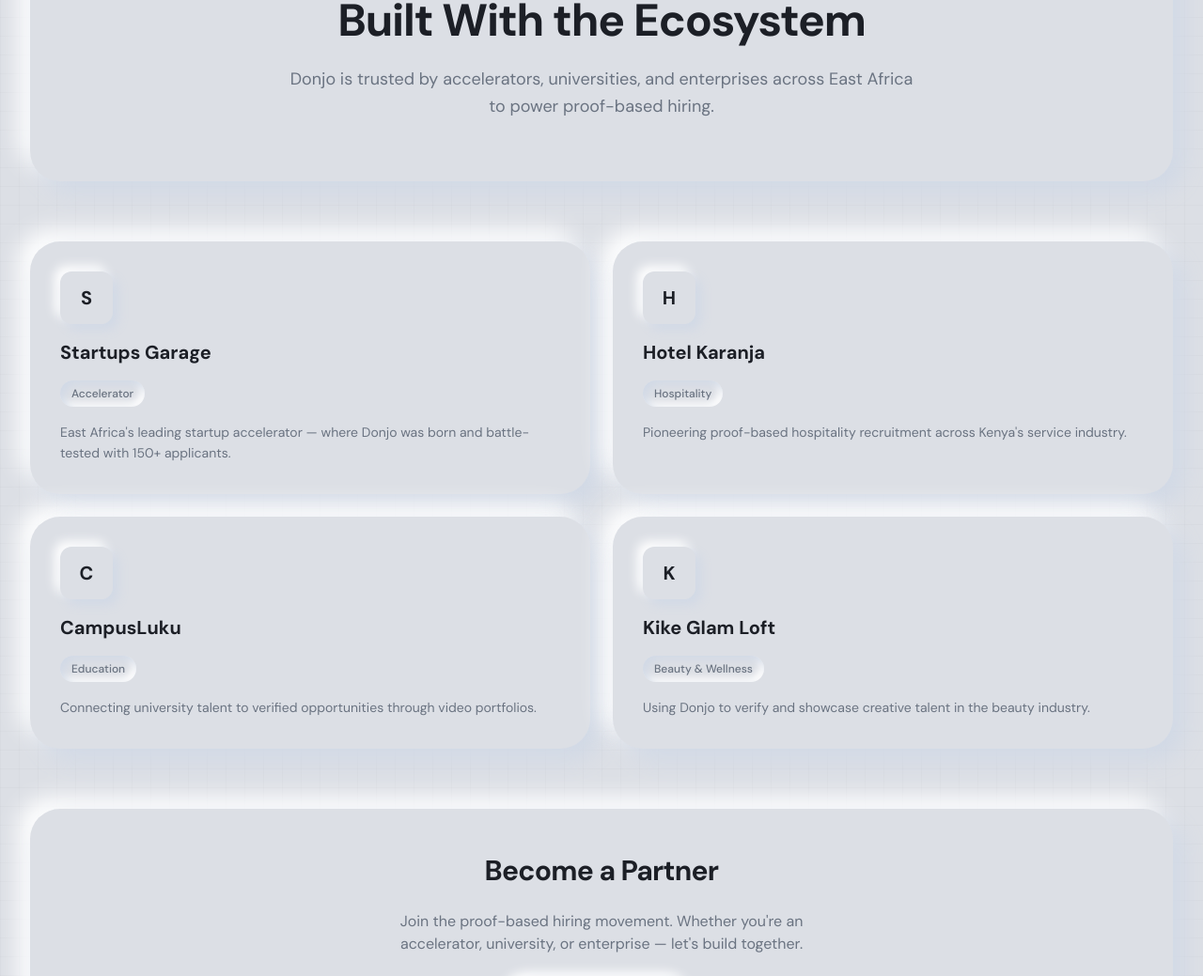
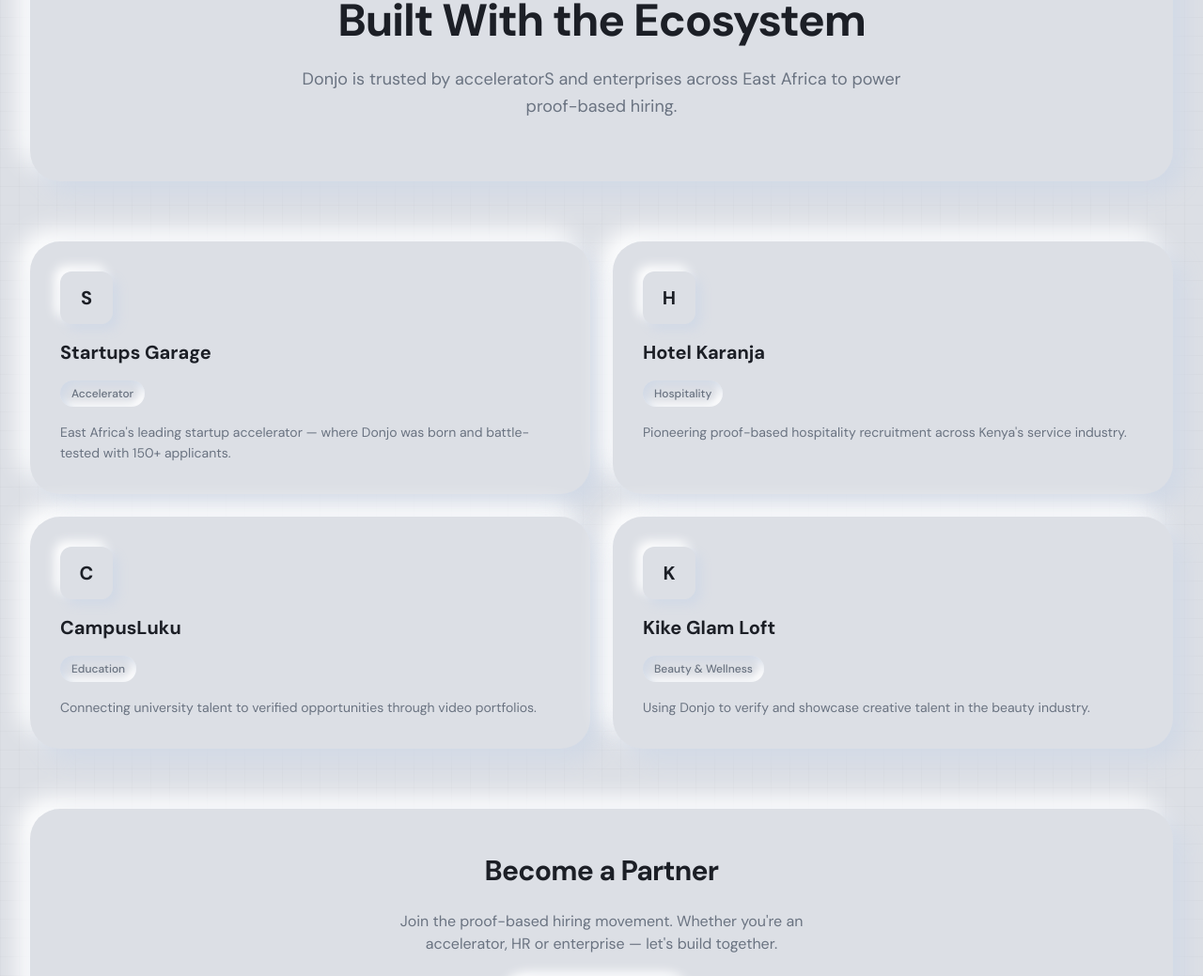
Before and after one commit to makamu-okinyi/donjoafrica.com, a React (Vite) app: page /partners in a window 1280 px wide. Shown: the part 222-1261 px from the top of the page at 94% size. Built offline with nearby package versions, Linux system fonts and the light colour scheme; the HTML template or start-up script is replaced by a standard one.

Commit message:
Correct typos in Partners.tsx content

```diff
--- a/src/pages/Partners.tsx
+++ b/src/pages/Partners.tsx
@@ -16,7 +16,7 @@ const Partners = () => {
           Built With the Ecosystem
         </h1>
         <p className="text-lg text-muted-foreground max-w-2xl mx-auto leading-relaxed">
-          Donjo is trusted by accelerators, universities, and enterprises across East Africa to power proof-based hiring.
+          Donjo is trusted by acceleratorS and enterprises across East Africa to power proof-based hiring.
         </p>
       </section>
 
@@ -40,7 +40,7 @@ const Partners = () => {
           Become a Partner
         </h2>
         <p className="text-muted-foreground max-w-lg mx-auto">
-          Join the proof-based hiring movement. Whether you're an accelerator, university, or enterprise — let's build together.
+          Join the proof-based hiring movement. Whether you're an accelerator, HR or enterprise — let's build together.
         </p>
         <Link to="/contact" className="neo-pill inline-block">
           Partner With Us
```
